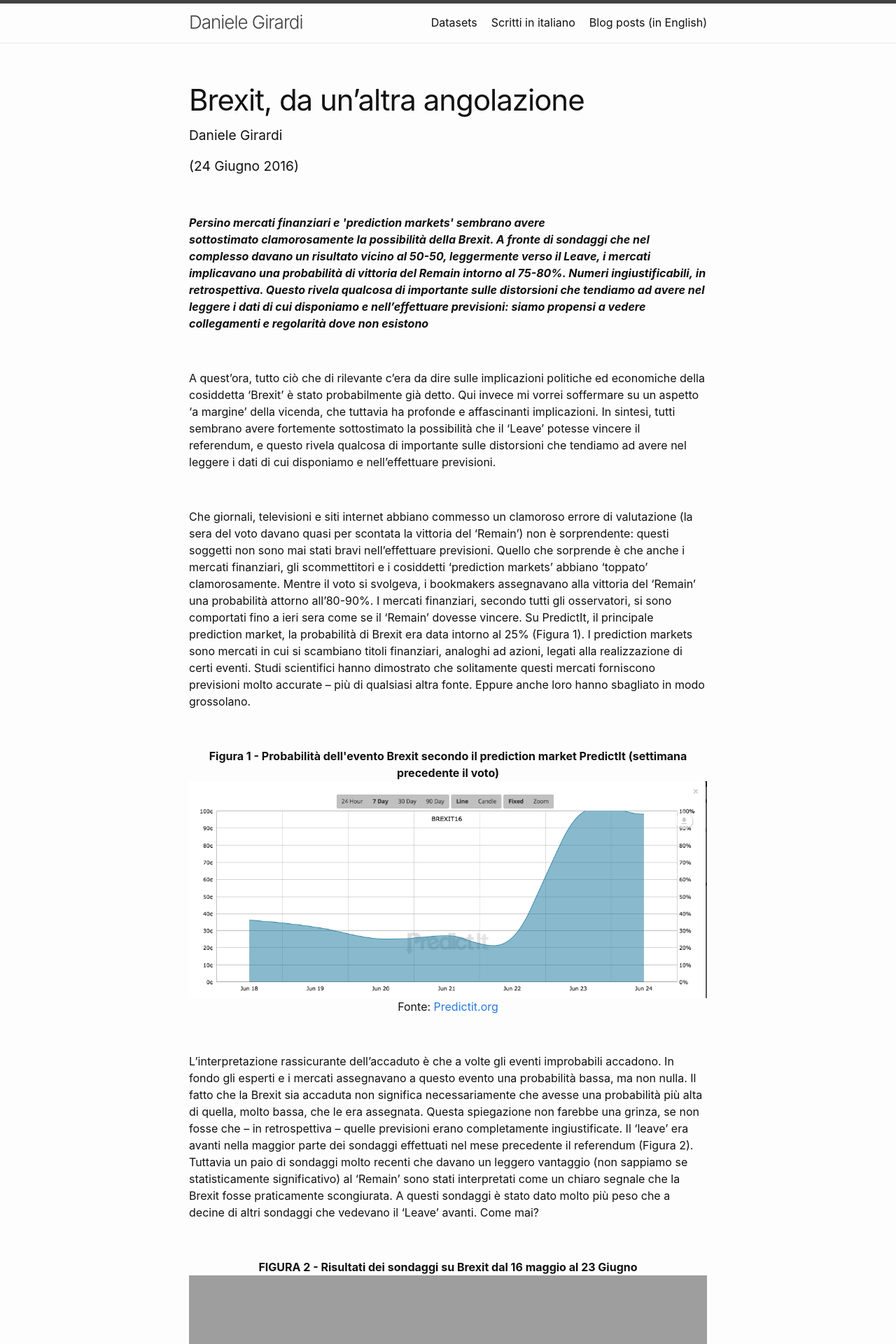
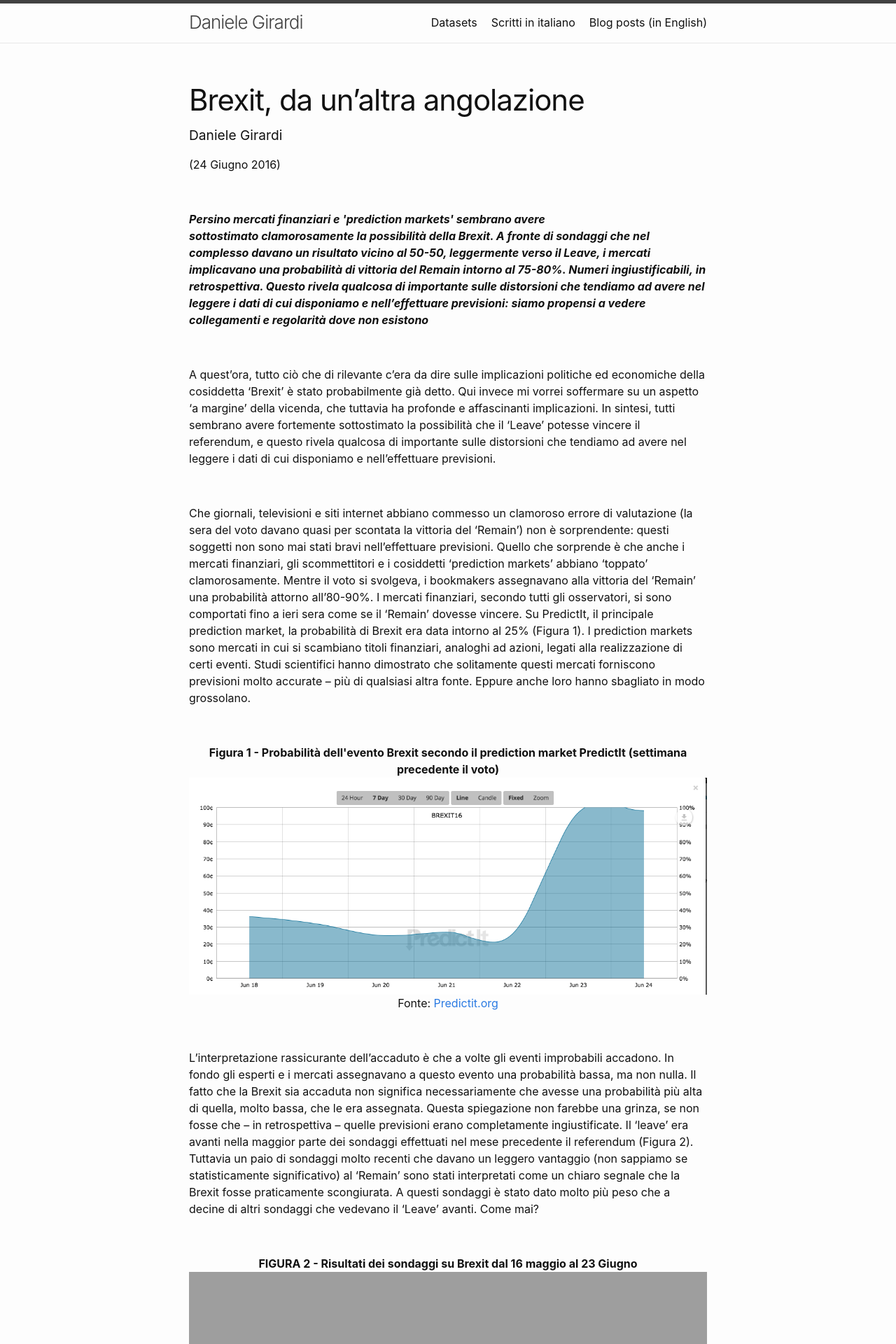
Before and after one commit to danielegirardi/danielegirardi.github.io, a Jekyll site: the page built from posts/brexitpost.md, in a window 1280 px wide. Shown: the top 1920 px of the page at 70% size. Built offline with Jekyll 4.4.1, drawn with Linux system fonts in a browser that asks for light colours; our own code applies the rules of GitHub Pages for plain Markdown files; grey boxes are pictures that could not be loaded.

Commit message:
Update brexitpost.md

```diff
--- a/posts/brexitpost.md
+++ b/posts/brexitpost.md
@@ -33,8 +33,9 @@
 <div class="column">
 <span style="font-size: larger;">
 <p>Daniele Girardi</p>
+  </span>
 <p>(24 Giugno 2016)</p>
-</span>
+
 <p> </p>
 <p><em><strong>Persino mercati finanziari e 'prediction markets' sembrano avere sottostimato clamorosamente la possibilità della Brexit. A fronte di sondaggi che nel complesso davano un risultato vicino al 50-50, leggermente verso il Leave, i mercati implicavano una probabilità di vittoria del Remain intorno al 75-80%. Numeri ingiustificabili, in retrospettiva. Questo rivela qualcosa di importante sulle distorsioni che tendiamo ad avere nel leggere i dati di cui disponiamo e nell’effettuare previsioni: siamo propensi a vedere collegamenti e regolarità dove non esistono</strong></em></p>
 <p> </p>
```
